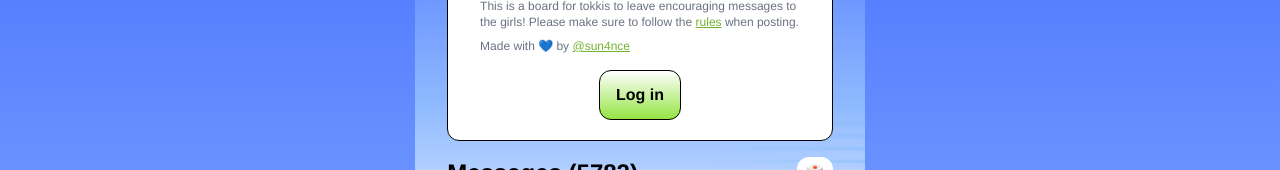
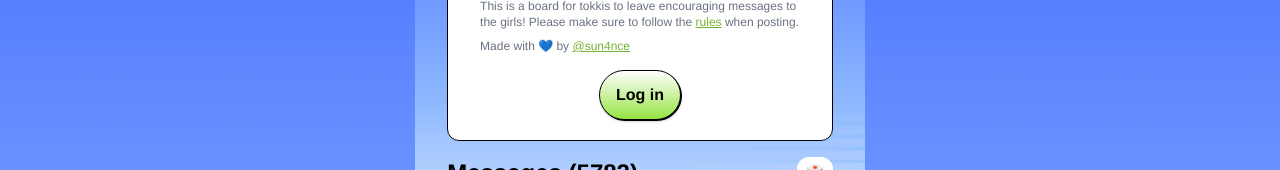
Before and after one commit to mbouli/dontbeblue, a Next.js app: page / in a window 1280 px wide. Shown: the part 123-293 px from the top of the page. Built offline with nearby package versions, Linux system fonts and the light colour scheme.

Commit message:
adjust authbutton styling

```diff
--- a/src/app/globals.css
+++ b/src/app/globals.css
@@ -45,3 +45,7 @@ a {
   color: #75b233;
   text-decoration: underline;
 }
+
+.shadow {
+  filter: drop-shadow(1px 1px 0px #000000);
+}
--- a/src/components/AuthButton.tsx
+++ b/src/components/AuthButton.tsx
@@ -2,7 +2,7 @@ import React from 'react'
 
 const AuthButton = () => {
     return (
-        <button className='msg-bg py-3 px-4 text-black border-1 border-black font-semibold rounded-xl hover:opacity-80 transition-opacity cursor-pointer'>
+        <button className='msg-bg py-3 px-4 text-black border-1 border-black font-semibold rounded-4xl shadow cursor-pointer'>
             Log in
         </button>
     )
```
